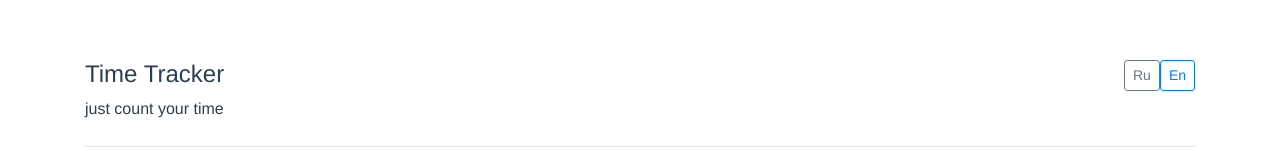
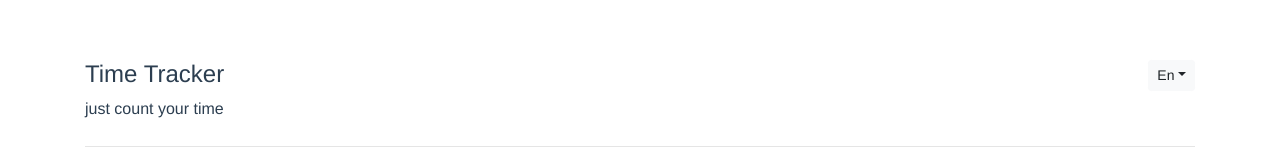
Before and after one commit to tymiles003/todo, a Vue app: page / in a window 1280 px wide. Shown: the top 160 px of the page. Built offline with nearby package versions, Linux system fonts and the light colour scheme; what vue-yandex-metrika would draw is missing.

Commit message:
кнопка смены локализации

```diff
--- a/src/App.vue
+++ b/src/App.vue
@@ -6,16 +6,20 @@
       <span>just count your time</span>
     </div>
     <div class="col-sm-6 text-right">
-      <button
-        @click="setRu"
-        type="button"
-        class="btn btn-sm"
-        v-bind:class="{'btn-outline-primary': isRu, 'btn-outline-secondary': notRu}">Ru</button>
-      <button
-        @click="setEn"
-        type="button"
-        class="btn btn-sm"
-        v-bind:class="{'btn-outline-primary': isEn, 'btn-outline-secondary': notEn}">En</button>
+      <div class="btn-group">
+        <button type="button" class="btn btn-sm btn-light dropdown-toggle" data-toggle="dropdown" aria-haspopup="true" aria-expanded="false">
+          <span v-if="isRu">Ru</span>
+          <span v-if="isEn">En</span>
+        </button>
+        <div class="dropdown-menu">
+          <div
+            class="dropdown-item"
+            @click="setRu">Русский</div>
+          <div
+            class="dropdown-item"
+            @click="setEn">English</div>
+        </div>
+      </div>
     </div>
     <div class="col-sm-6"></div>
   </div>
@@ -76,4 +80,7 @@ export default {
   color: #2c3e50;
   margin-top: 60px;
 }
+.dropdown-item{
+  cursor: pointer;
+}
 </style>
```
